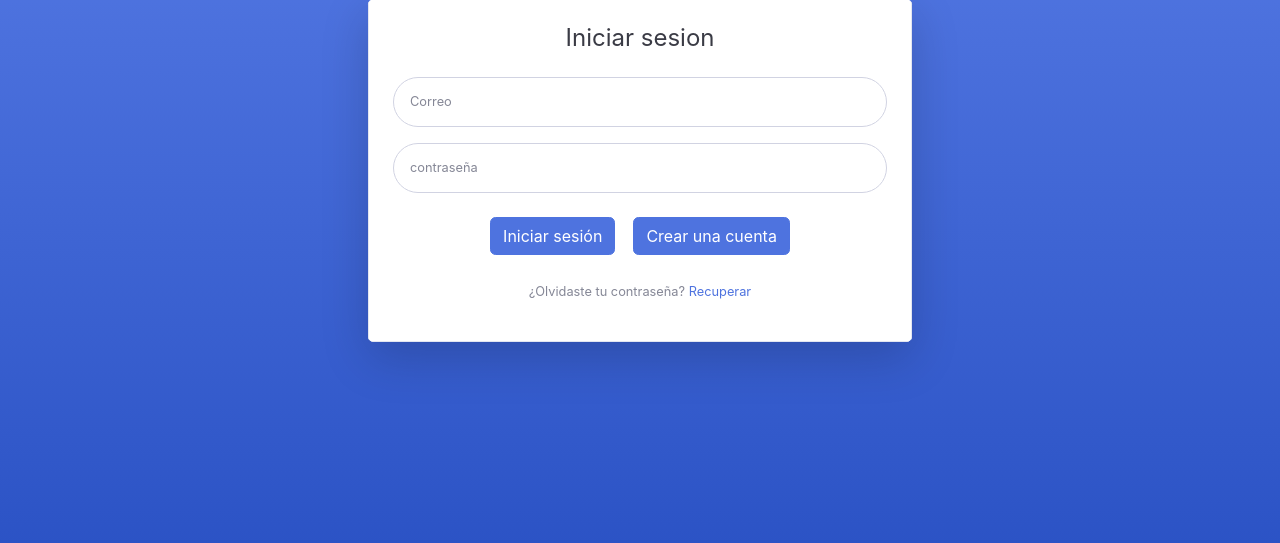
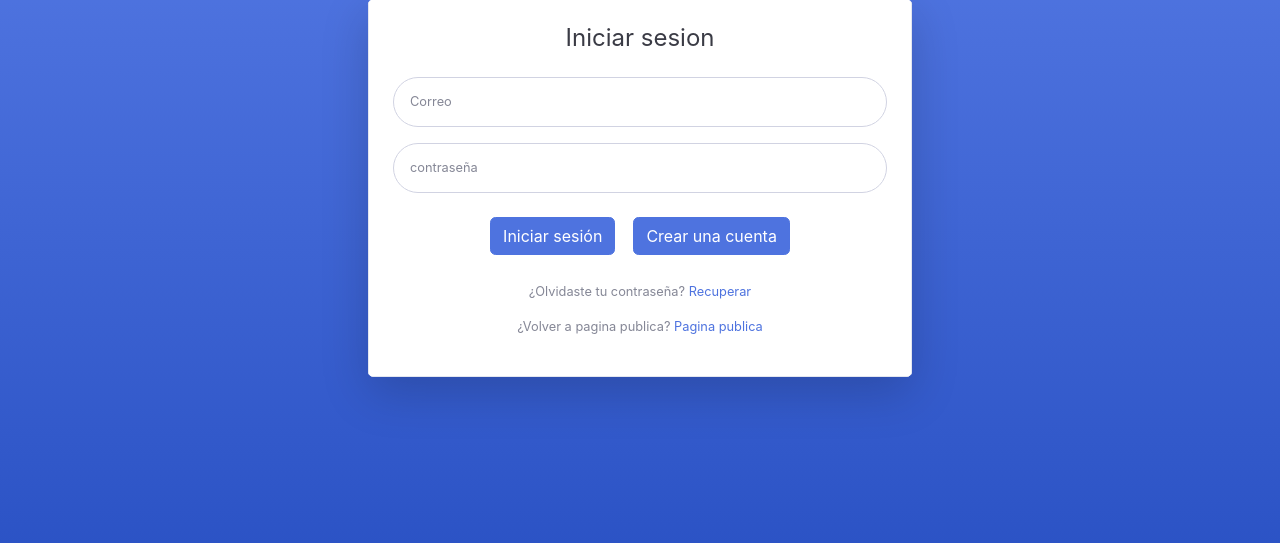
Before and after one commit to RichDany16/praticaweb, a PHP site: page /pgadminphp/index.php in a window 1280 px wide. Shown: the part 97-640 px from the top of the page. Run offline with PHP 8.4, Linux system fonts and the light colour scheme.

Commit message:
noticias

```diff
--- a/index.php
+++ b/index.php
@@ -121,6 +121,7 @@ include("./publicophp/connection.php");
 
                         <div class="col-md-11 text-sm-end">
                           <a href="#" class="text-sm-end"> Olvide mi contraseña</a> <br> <br>
+
                           <div style="text-align: center" class="form-group">
                             <button type="submit" class="btn btn-block create-account" onclick="valid_registro()">
                               Iniciar
@@ -128,6 +129,7 @@ include("./publicophp/connection.php");
                             <a href="registro.php"><button type="button"
                                 class="btn btn-block create-account">Registro</button></a>
                           </div>
+
                       </form>
                     </div>
                   </div>
--- a/pgadminphp/index.php
+++ b/pgadminphp/index.php
@@ -46,6 +46,10 @@
       <div class="col-auto text-center">
         <p>¿Olvidaste tu contraseña? <a href="./recoverpass.php">Recuperar</a></p>
       </div>
+      <!-- pagina para regresar al publico -->
+      <div class="col-auto text-center">
+        <p>¿Volver a pagina publica? <a href="./../index.php">Pagina publica</a></p>
+      </div>
     </form>
   </div>
 </div>
```
